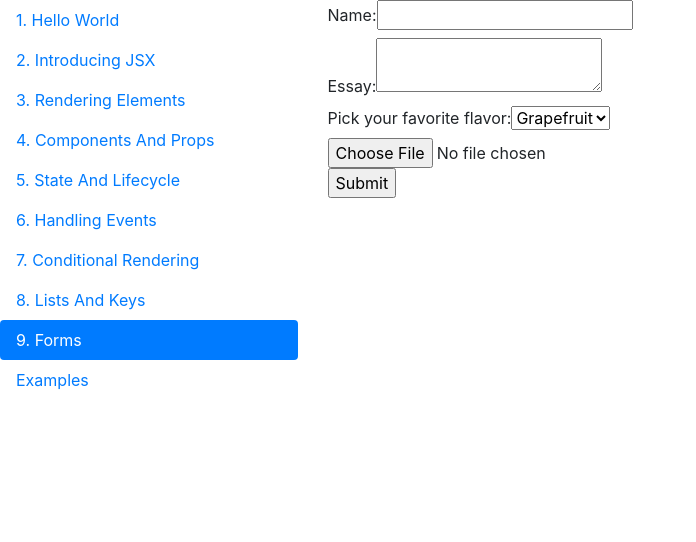
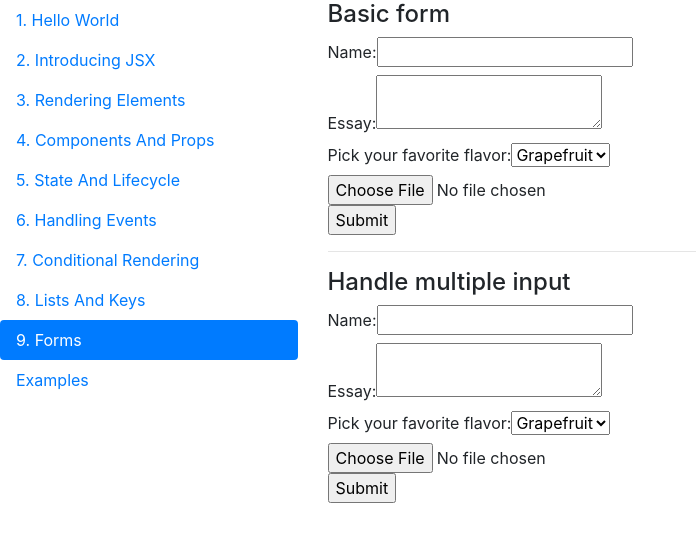
Before and after one commit to vietduy1512/react-indepth, a React (Create React App) app in the folder react-concepts/: page / in a window 1280 px wide. Shown: the top 542 px of the page, without its empty margins (0-696 px from the left). Built offline with nearby package versions, Linux system fonts and the light colour scheme.

Commit message:
Implement "Forms" section

```diff
--- a/react-concepts/src/components/9.forms/index.js
+++ b/react-concepts/src/components/9.forms/index.js
@@ -1,6 +1,8 @@
 import React from "react";
 
-class NameForm extends React.Component {
+// Extension: https://jaredpalmer.com/formik
+
+class BasicForm extends React.Component {
     constructor(props) {
       super(props);
       this.state = {
@@ -72,10 +74,74 @@ class NameForm extends React.Component {
     }
 }
 
+
+class HandleMultipleInputForm extends React.Component {
+    constructor(props) {
+      super(props);
+      this.state = {
+        name: '',
+        essay: '',
+        flavor: ''
+      };
+
+      this.handleInputChange = this.handleInputChange.bind(this);
+      this.handleSubmit = this.handleSubmit.bind(this);
+    }
+
+    handleInputChange(event) {
+        const value = event.target.value;
+        const name = event.target.name;
+        this.setState({[name]: value});     // Using ES6
+      }
+
+    handleSubmit(event) {
+      alert(`A form was submitted \nName:${this.state.name} - Essay:${this.state.essay} - Flavor:${this.state.flavor}`);
+      event.preventDefault();
+    }
+
+    render() {
+      return (
+        <form onSubmit={this.handleSubmit}>
+          <label>
+            Name:
+            <input type="text" name="name" value={this.state.name} onChange={this.handleInputChange} />
+          </label>
+          <br/>
+
+          <label>
+            Essay:
+            <textarea name="essay" value={this.state.essay} onChange={this.handleInputChange} />
+          </label>
+          <br/>
+
+          <label>
+            Pick your favorite flavor:
+            <select name="flavor" value={this.state.flavor} onChange={this.handleInputChange}>
+              <option value="grapefruit">Grapefruit</option>
+              <option value="lime">Lime</option>
+              <option value="coconut">Coconut</option>
+              <option value="mango">Mango</option>
+            </select>
+          </label>
+          <br/>
+
+          <input type="file" />
+          <br/>
+
+          <input type="submit" value="Submit" />
+        </form>
+      );
+    }
+}
+
 function Form() {
     return (
         <>
-            <NameForm />
+            <h4>Basic form</h4>
+            <BasicForm />
+            <hr/>
+            <h4>Handle multiple input</h4>
+            <HandleMultipleInputForm />
         </>
     )
 }
```
